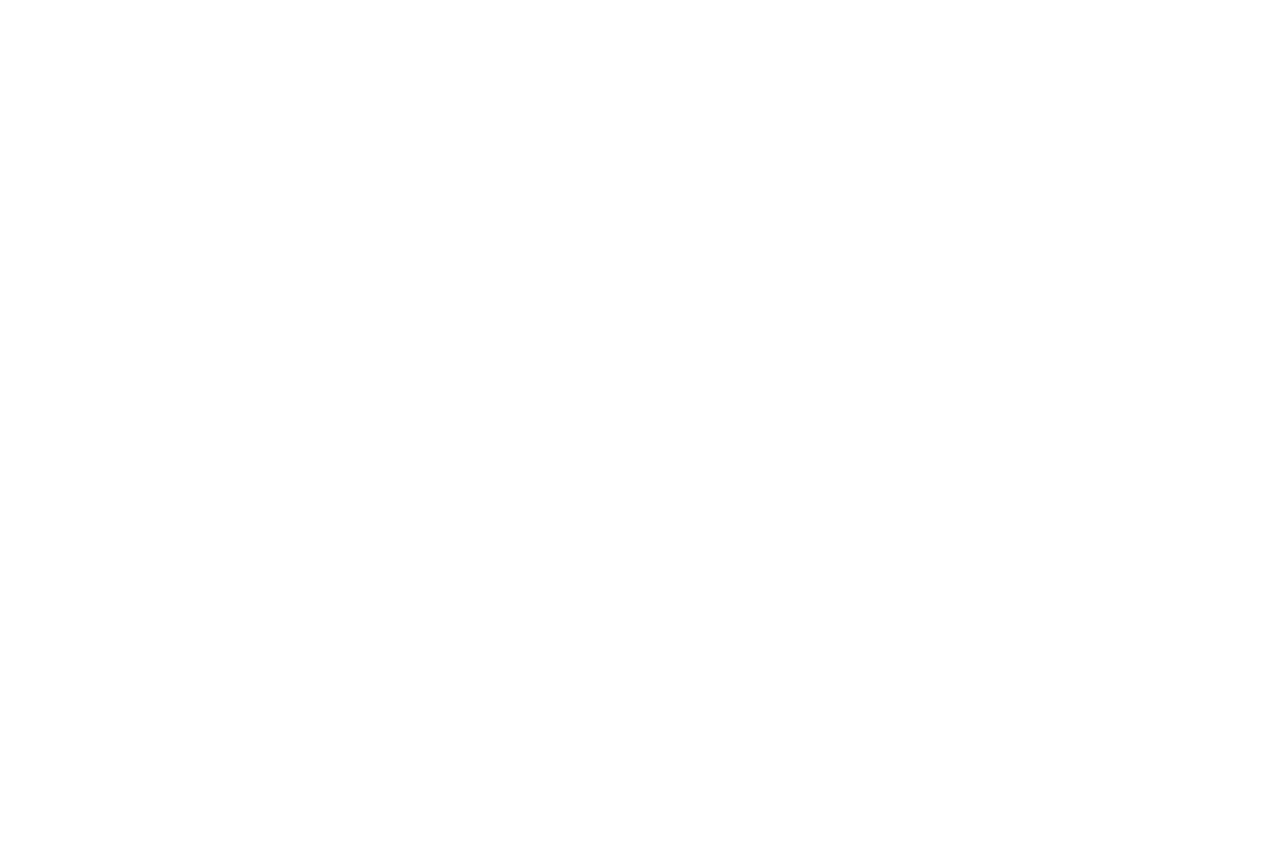
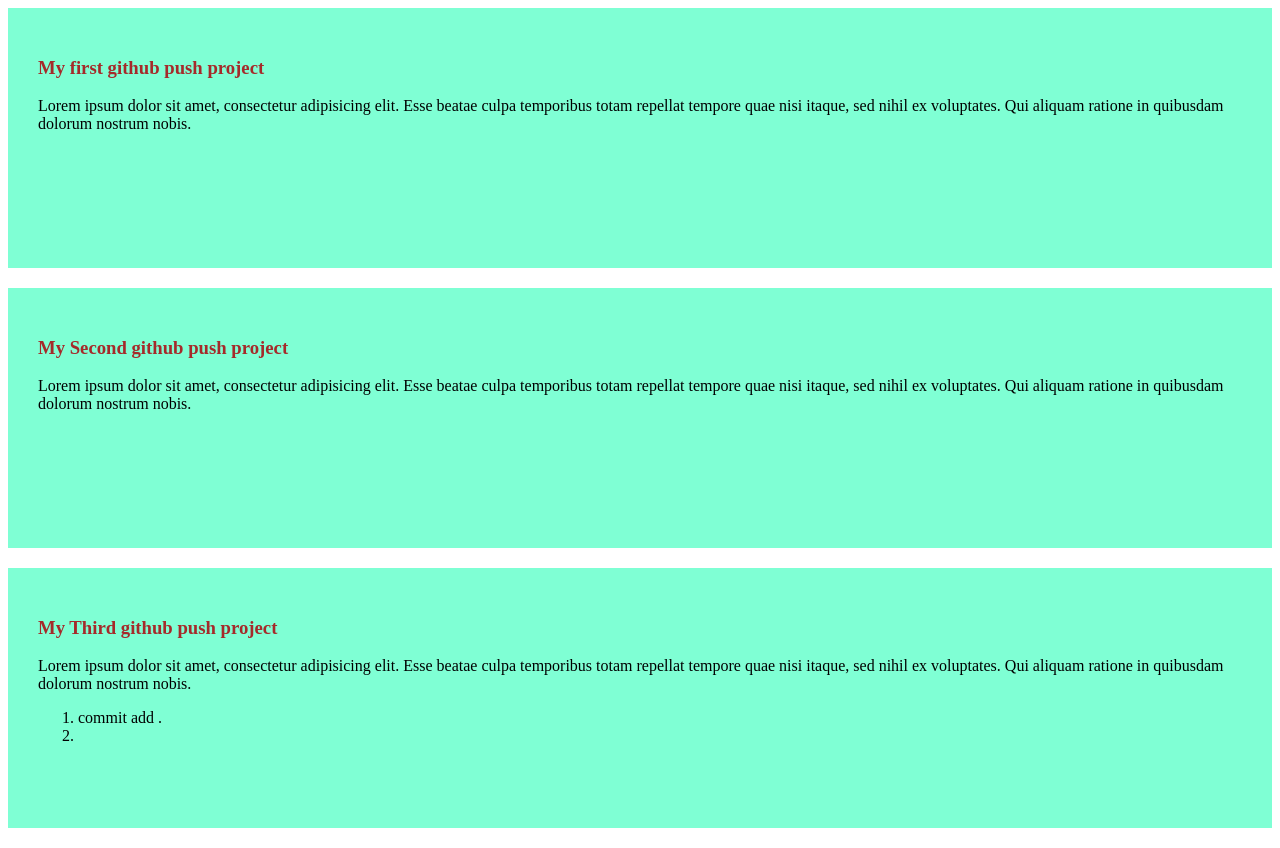
Before and after one commit to SADIATULY/My_first_repo, a plain HTML site: page index.html in a window 1280 px wide. Before the commit the page ends 800 px from the top, so only its background shows below. Drawn offline with Linux system fonts and the light colour scheme.

Commit message:
first commit

```diff
--- a/index.html
+++ b/index.html
@@ -3,9 +3,27 @@
 <head>
     <meta charset="UTF-8">
     <meta name="viewport" content="width=device-width, initial-scale=1.0">
+    <link rel="stylesheet" href="styles/index.css">
     <title>my first website</title>
+
 </head>
 <body>
+    <div>
+    <h3>My first github push project</h3>
+    <p>Lorem ipsum dolor sit amet, consectetur adipisicing elit. Esse beatae culpa temporibus totam repellat tempore quae nisi itaque, sed nihil ex voluptates. Qui aliquam ratione in quibusdam dolorum nostrum nobis.</p>
+</div>
+    <div>
+    <h3>My Second github push project</h3>
+    <p>Lorem ipsum dolor sit amet, consectetur adipisicing elit. Esse beatae culpa temporibus totam repellat tempore quae nisi itaque, sed nihil ex voluptates. Qui aliquam ratione in quibusdam dolorum nostrum nobis.</p>
+</div>
+    <div>
+    <h3>My Third github push project</h3>
+    <p>Lorem ipsum dolor sit amet, consectetur adipisicing elit. Esse beatae culpa temporibus totam repellat tempore quae nisi itaque, sed nihil ex voluptates. Qui aliquam ratione in quibusdam dolorum nostrum nobis.</p>
 
+    <ol>
+        <li>commit add .</li>
+        <li></li>
+    </ol>
+</div>
 </body>
 </html>
--- /dev/null
+++ b/styles/index.css
@@ -0,0 +1,10 @@
+h3{
+    color: brown;
+}
+div{
+    background-color: aquamarine;
+    margin-bottom:20px ;
+    height: 200px;
+    padding:30px ;
+
+}
```
